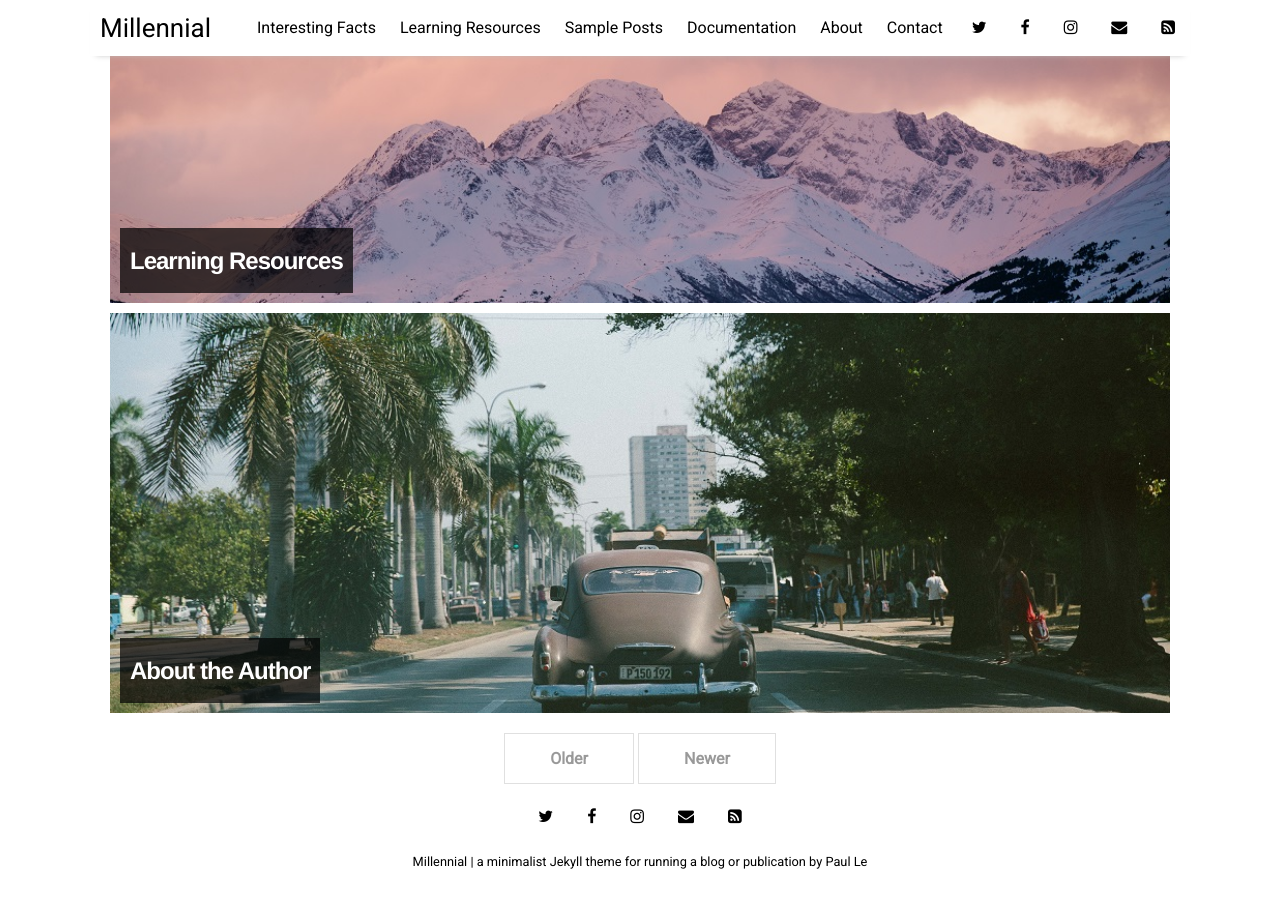
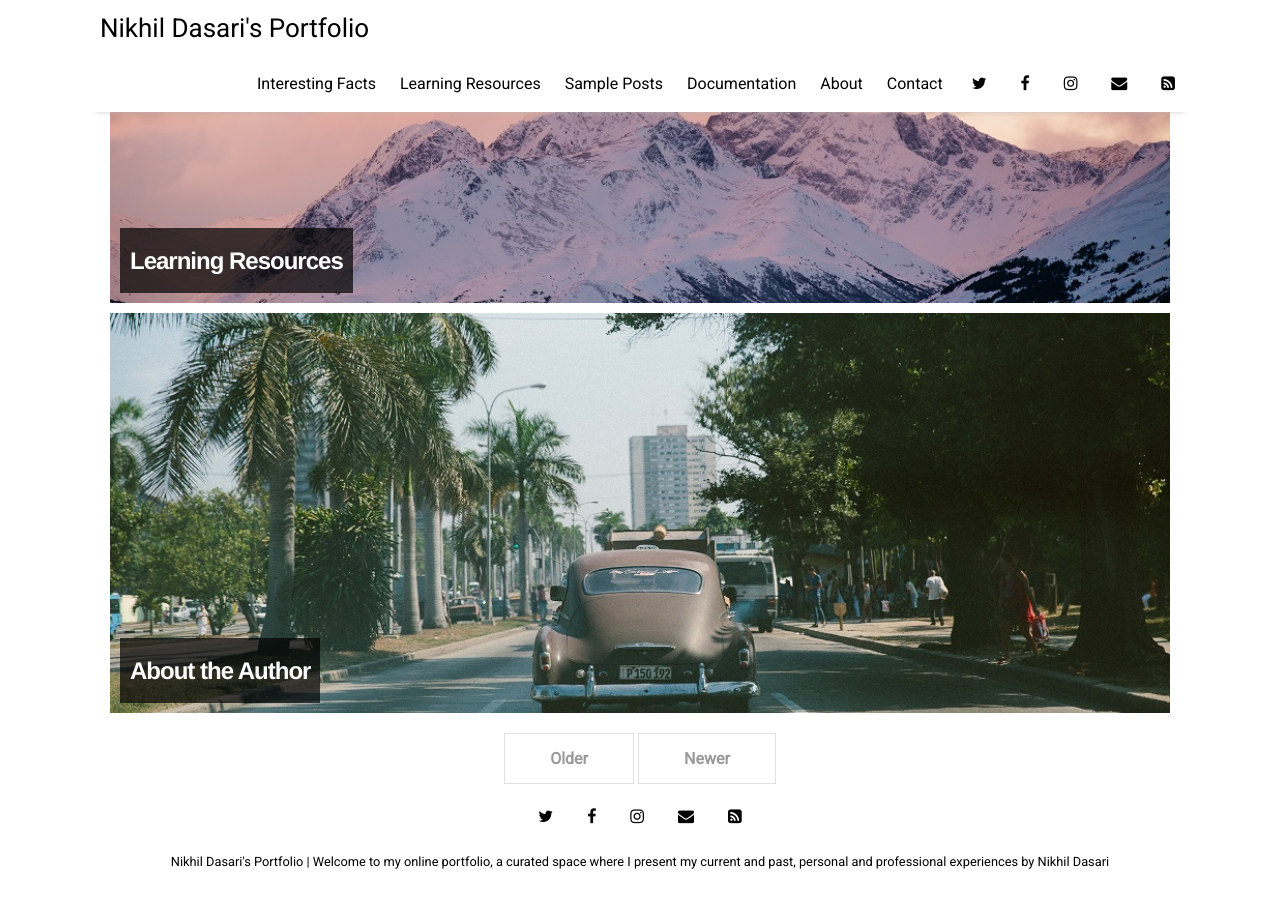
Before and after one commit to dasarinikhil1/dasarinikhil1.github.io, a Jekyll site: the page built from index.html, in a window 1280 px wide and 900 px high, scrolled down 1398 px. Built offline with Jekyll 4.4.1, drawn with Linux system fonts in a browser that asks for light colours; nearby versions of some CDN libraries; the list of posts is cut into pages by our own code.

Commit message:
Update _config.yml

```diff
--- a/_config.yml
+++ b/_config.yml
@@ -10,9 +10,9 @@ permalink:           /:title
 plugins:             [jekyll-paginate, jekyll-sitemap, jekyll-feed, jekyll-seo-tag]
 
 # Customise atom feed settings (this is where Jekyll-Feed gets configuration information)
-title:		           "Millennial"
-description:	       "a minimalist Jekyll theme for running a blog or publication"
-author:              "Paul Le"
+title:		           "Nikhil Dasari's Portfolio"
+description:	       "Welcome to my online portfolio, a curated space where I present my current and past, personal and professional experiences"
+author:              "Nikhil Dasari"
 
 # RSS 2.0 can be used instead of Atom by uncommenting following two lines
 #feed:
```
